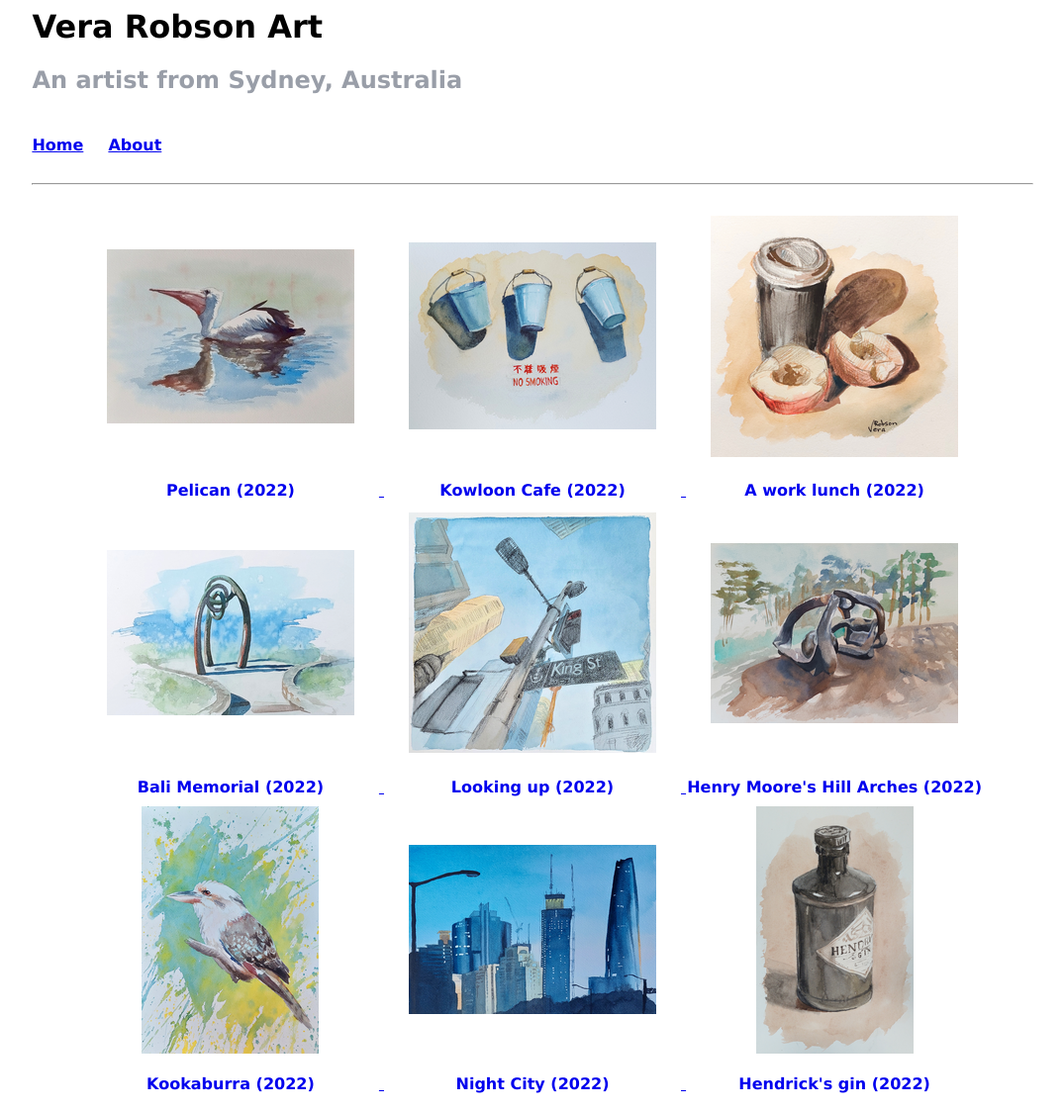
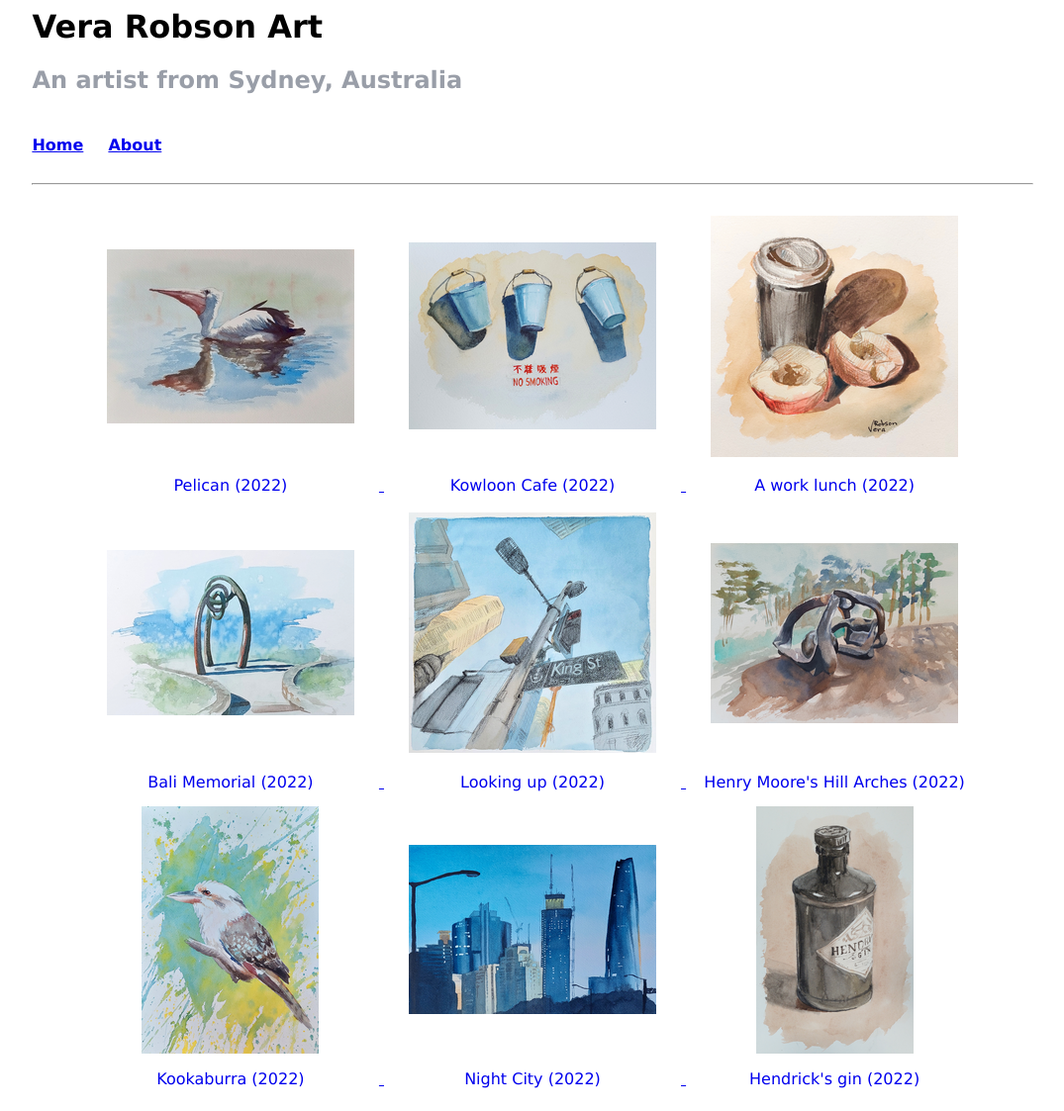
Before and after one commit to verarobsonart/verarobsonart.github.io, a Jekyll site: the page built from test.md, in a window 1280 px wide. Shown: the whole page at 99% size, without its empty margins (102-1177 px from the left). Built offline with Jekyll 4.4.1, drawn with Linux system fonts in a browser that asks for light colours.

Commit message:
Update test.md

```diff
--- a/test.md
+++ b/test.md
@@ -12,7 +12,7 @@ layout: testlayout
         <div class="tilethumbnail">
         <img src="/assets/{{ artwork.catalogue }}-thumbnail.png"/>
         </div>
-        <h4>{{ artwork.title }} ({{ artwork.year }})</h4>
+        <p>{{ artwork.title }} ({{ artwork.year }})</p>
     </div>
 </a>
 {% endif %}
```
